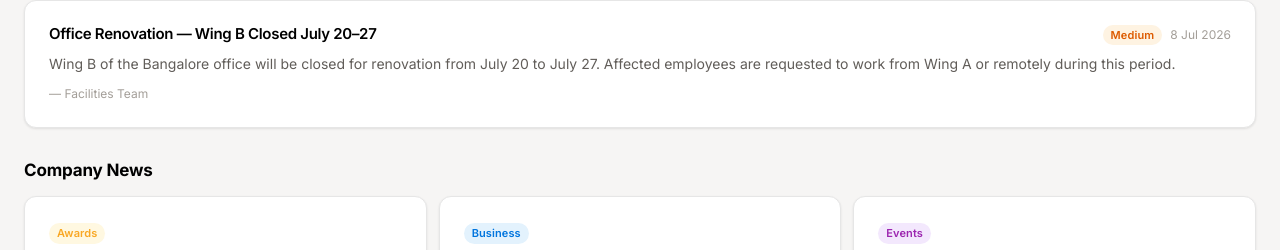
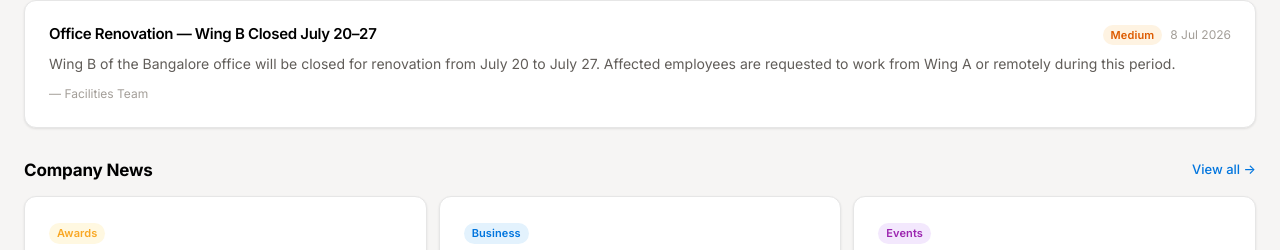
Before and after one commit to rat145/iConnect, a React (Create React App) app: page / in a window 1280 px wide. Shown: the part 848-1098 px from the top of the page. Built offline with nearby package versions, Linux system fonts and the light colour scheme.

Commit message:
Fix IIS_IC_004: add view all link to Company News section

```diff
--- a/src/pages/HomePage.jsx
+++ b/src/pages/HomePage.jsx
@@ -112,7 +112,9 @@ export default function HomePage() {
 
       {/* ── News ── */}
       <div style={{ marginBottom: 32 }}>
-        <SectionHeader title="Company News" />
+        <SectionHeader
+          title="Company News"
+          linkTo="/quick-links"/>
         <div className="home-grid-3" style={{ display: 'grid', gridTemplateColumns: 'repeat(3, 1fr)', gap: 12 }}>
           {news.map((item) => (
             <Card key={item.id} hoverable>
```
Also changed, not shown: 1 other file (tests, documents, lock files or other folders).
